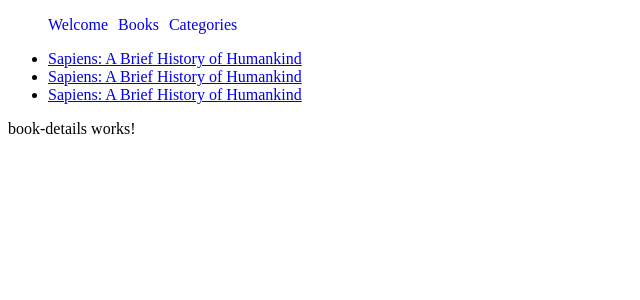
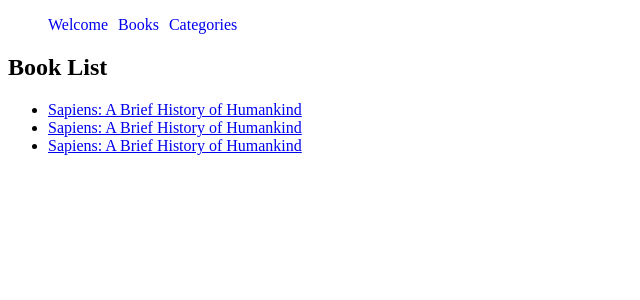
Before and after one commit to Drake9/angular-academy, an Angular app: page /books in a window 1280 px wide. Shown: the top 300 px of the page, without its empty margins (0-640 px from the left). Built offline with nearby package versions, Linux system fonts and the light colour scheme.

Commit message:
Add headers

```diff
--- a/src/app/books-list/book-details/book-details.component.html
+++ b/src/app/books-list/book-details/book-details.component.html
@@ -1,3 +1,6 @@
-<p>
-  book-details works!
-</p>
+<div *ngIf="selectedBook">
+  <h2>Book's details</h2>
+
+  {{selectedBook.title}}
+
+</div>
--- a/src/app/books-list/books-list.component.html
+++ b/src/app/books-list/books-list.component.html
@@ -1,3 +1,5 @@
+<h2>Book List</h2>
+
 <ul>
   <li *ngFor="let book of books" [class.selected]="book.id === selectedId">
     <app-book-item [book]="book"></app-book-item>
```
